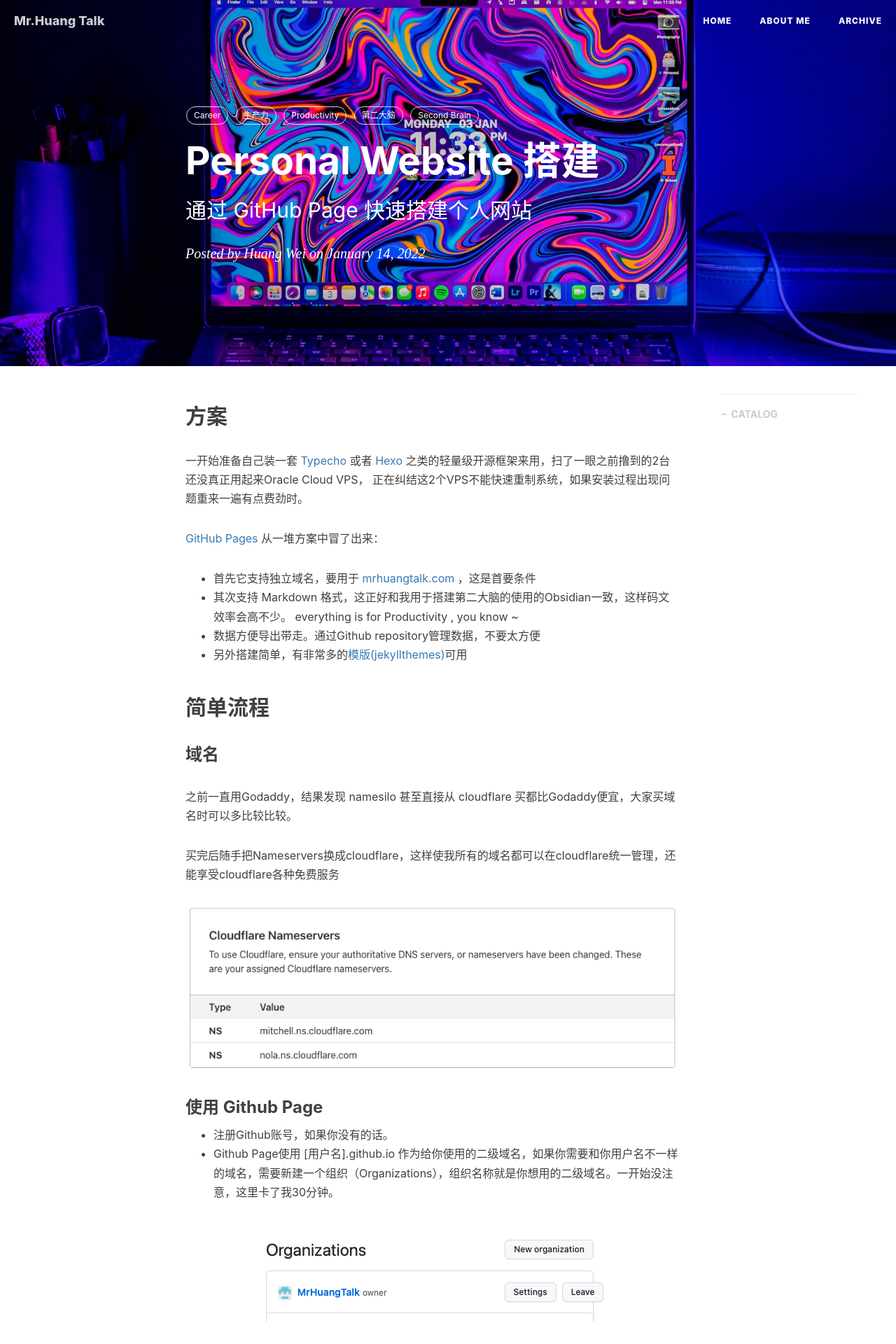
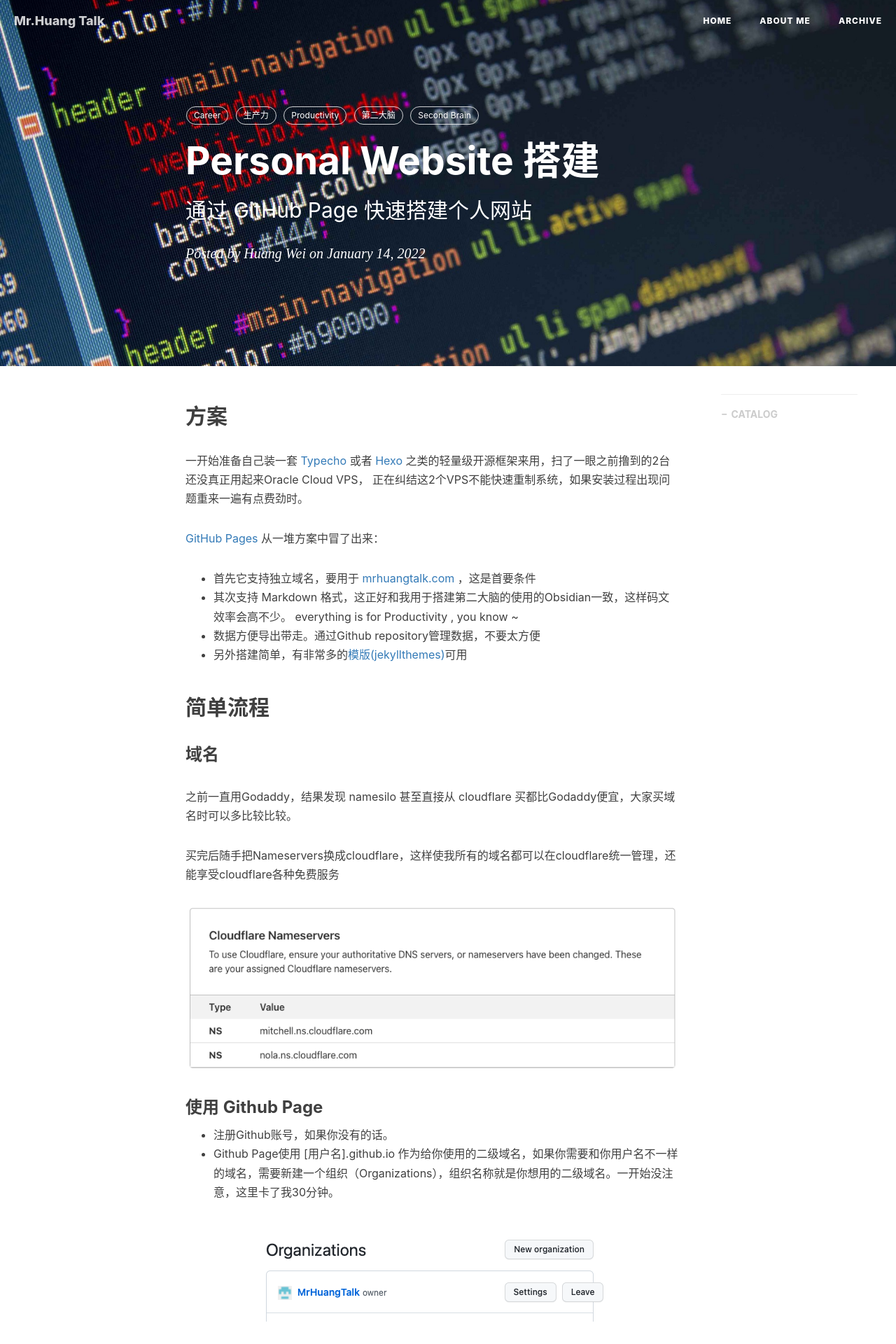
Before and after one commit to MrHuangTalk/MrHuangTalk.github.io, a Jekyll site: the page built from _posts/2022-01-14-PersonalWebsite.md, in a window 1280 px wide. Shown: the top 1920 px of the page at 70% size. Built offline with Jekyll 4.4.1, drawn with Linux system fonts in a browser that asks for light colours; nearby versions of some CDN libraries; comment, search, counter and statistics services are not loaded.

Commit message:
change bg

```diff
--- a/_posts/2022-01-14-PersonalWebsite.md
+++ b/_posts/2022-01-14-PersonalWebsite.md
@@ -4,7 +4,7 @@
 subtitle:   " 通过 GitHub Page 快速搭建个人网站"
 date:       2022-01-14 10:00:00
 author:     "Huang Wei"
-header-img: "img/posts/2022-01-14-PersonalWebsite/bg.jpg"
+header-img: "img/post-bg-css.jpg"
 catalog: true
 tags:
     - Career
```
